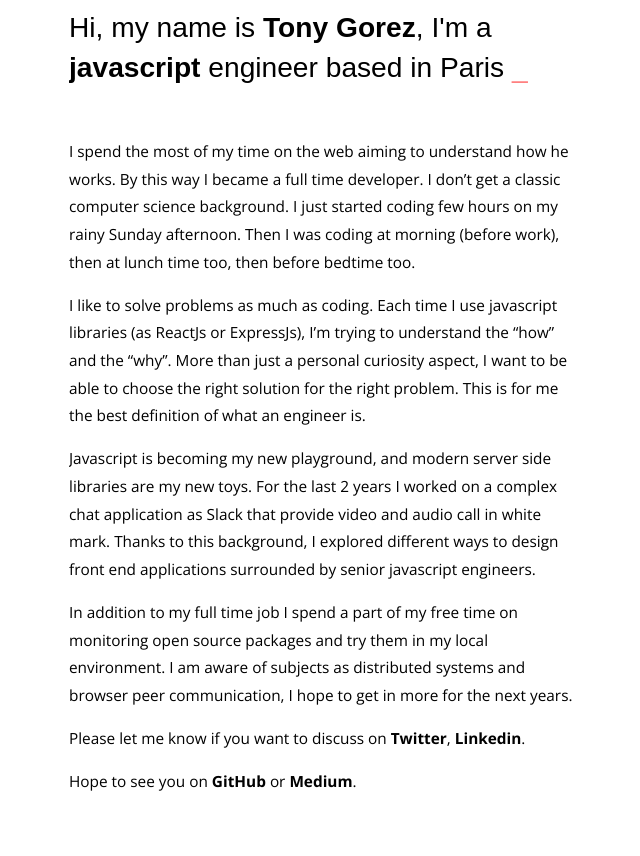
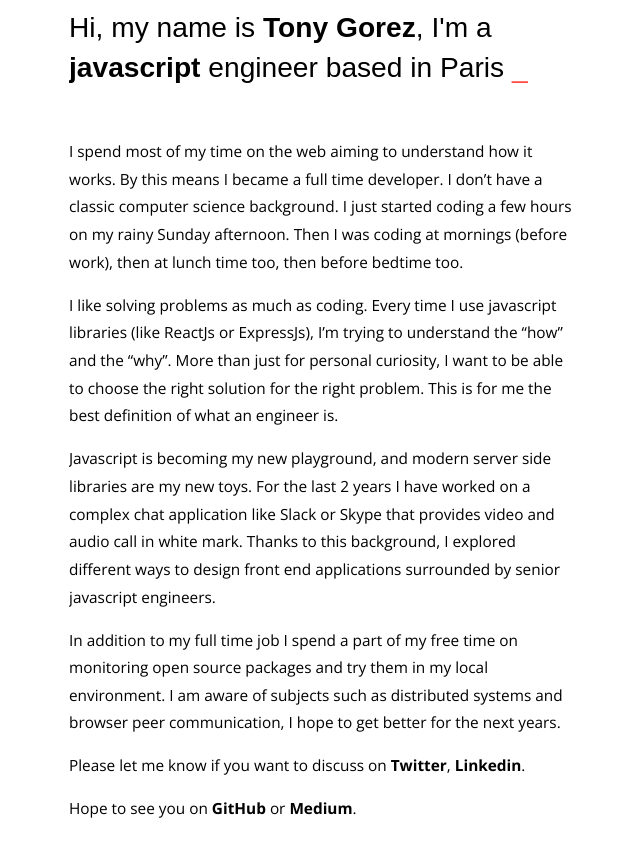
Before and after one commit to TonyGorez/portfolio, a website: page index.html in a window 1280 px wide. Shown: the part 820-1676 px from the top of the page, without its empty margins (571-1211 px from the left). Drawn offline with nearby package versions, Linux system fonts and the light colour scheme.

Commit message:
fix typos

```diff
--- a/index.html
+++ b/index.html
@@ -33,24 +33,24 @@
           engineer based in Paris <span class="underscore flash">_<span/>
         </p>
         <p class="description">
-          I spend the most of my time on the web aiming to understand how he works. By this way I became a full time developer. I don’t
-          get a classic computer science background. I just started coding few hours on my rainy Sunday afternoon. Then I was coding
-          at morning (before work), then at lunch time too, then before bedtime too.
+          I spend most of my time on the web aiming to understand how it works. By this means I became a full time developer. I don’t
+          have a classic computer science background. I just started coding a few hours on my rainy Sunday afternoon. Then I was coding
+          at mornings (before work), then at lunch time too, then before bedtime too.
         </p>
         <p class="description">
-          I like to solve problems as much as coding. Each
-          time I use javascript libraries (as ReactJs or ExpressJs), I’m trying to understand the “how” and the “why”. More than just
-          a personal curiosity aspect, I want to be able to choose the right solution for the right problem. This is for me the best
+          I like solving problems as much as coding. Every
+          time I use javascript libraries (like ReactJs or ExpressJs), I’m trying to understand the “how” and the “why”. More than just
+          for personal curiosity, I want to be able to choose the right solution for the right problem. This is for me the best
           definition of what an engineer is.
         </p>
         <p class="description">
           Javascript is becoming my new playground, and modern server side libraries are my new
-          toys. For the last 2 years I worked on a complex chat application as Slack that provide video and audio call in white mark.
+          toys. For the last 2 years I have worked on a complex chat application like Slack or Skype that provides video and audio call in white mark.
           Thanks to this background, I explored different ways to design front end applications surrounded by senior javascript engineers.
         </p>
         <p class="description">
           In addition to my full time job I spend a part of my free time on monitoring open source packages and try them in my local
-          environment. I am aware of subjects as distributed systems and browser peer communication, I hope to get in more for the
+          environment. I am aware of subjects such as distributed systems and browser peer communication, I hope to get better for the
           next years.
         </p>
         <p class="description">
```
